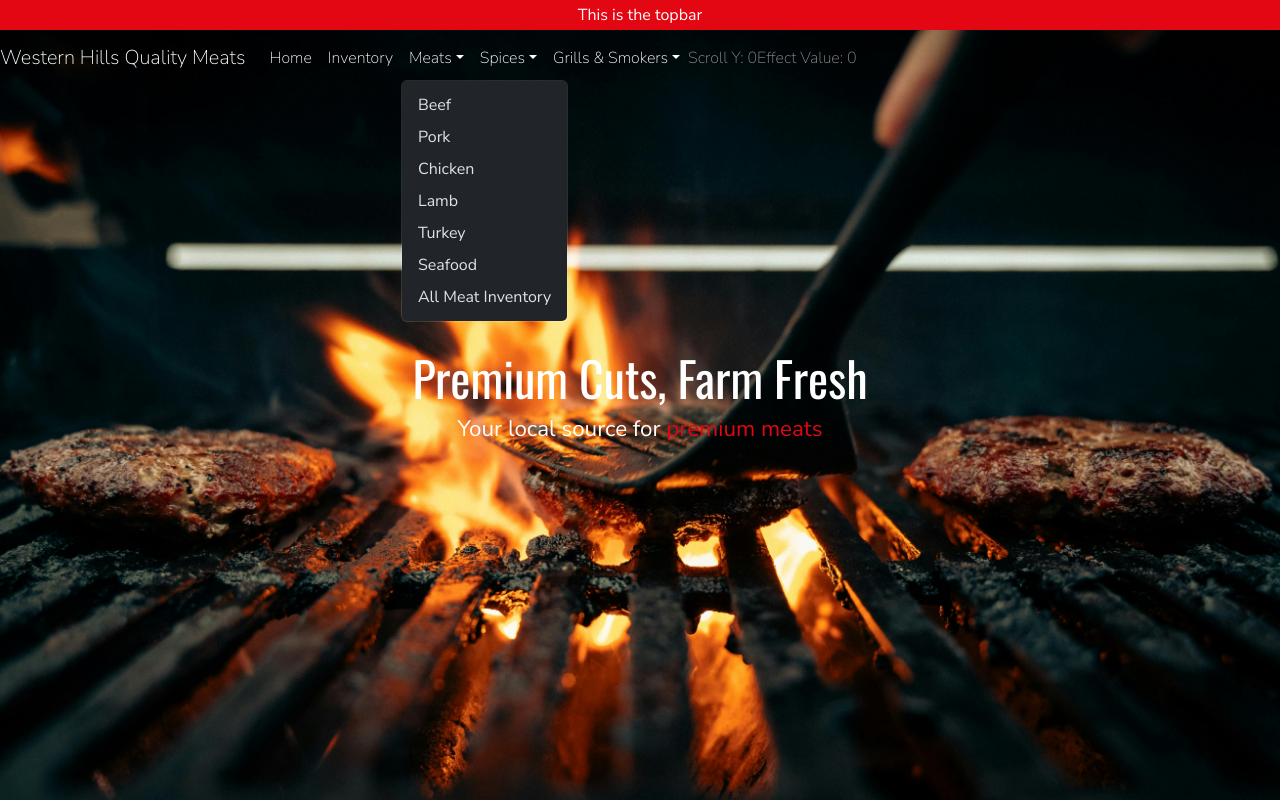
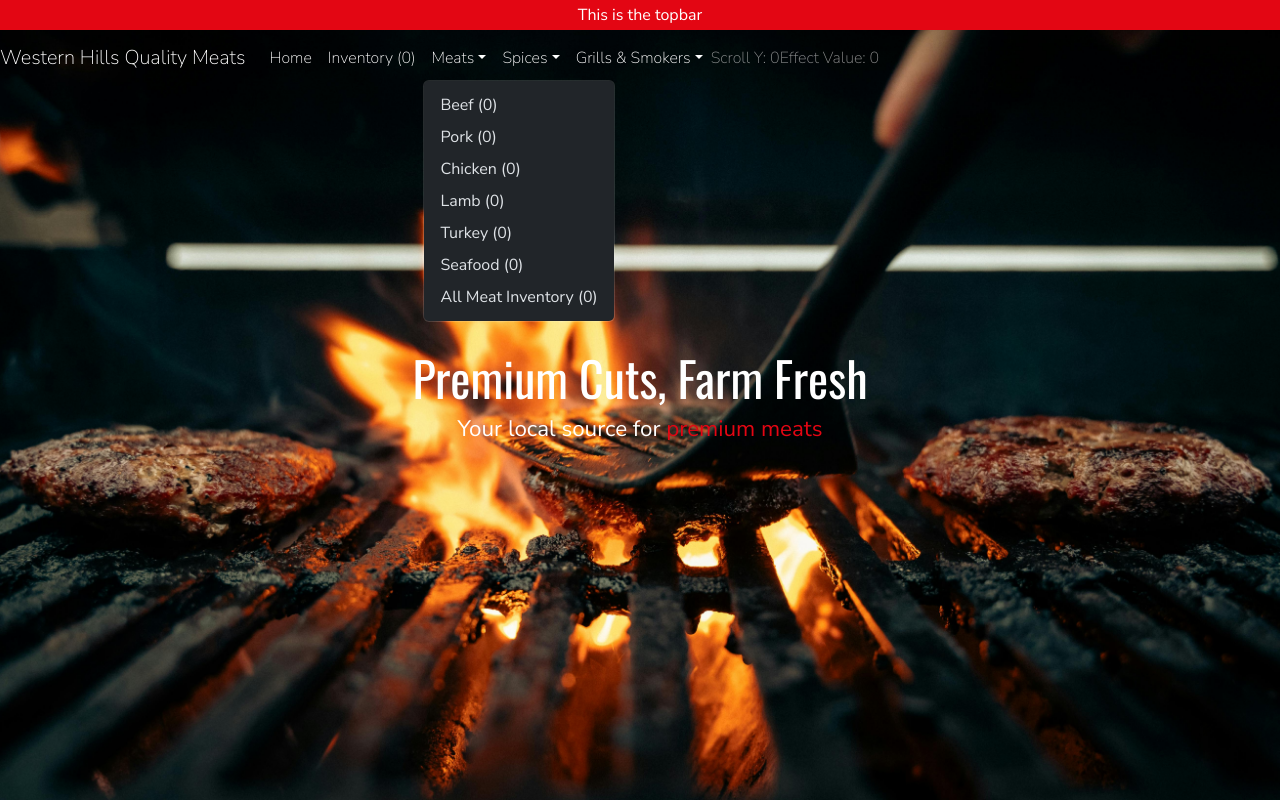
Before and after one commit to Thomas-Cottis-21/western_hills_meats, a React (Vite) app: page / in a window 1280 px wide. Both pictures are taken after a click on the button "Meats". Shown: the top 800 px of the page. Built offline with nearby package versions, Linux system fonts and the light colour scheme; no server answers.

Commit message:
using data context in navbar

```diff
--- a/src/App.jsx
+++ b/src/App.jsx
@@ -17,7 +17,7 @@ const App = () => {
   }, []);
 
   const handleAddProductData = (products) => {
-    setData([...data, products]);
+    setData(products);
     console.log("Product data added to context");
   };
 
--- a/src/components/Navigation.comp.jsx
+++ b/src/components/Navigation.comp.jsx
@@ -1,11 +1,15 @@
 import React, { useState, useEffect, useRef } from "react";
 import { Navbar, Nav, NavbarBrand, NavDropdown, NavbarCollapse, NavLink, NavbarToggle, NavbarText } from "react-bootstrap";
+import { accessData } from "../context/DataContext.context";
+import { getInventoryCount, getProductCountByCategory, getProductCountBySubcategory } from "../util/filterData.util";
 
 const Navigation = () => {
     const [scrollY, setScrollY] = useState(0);
     const [effectValue, setEffectValue] = useState(0);
     const [backdropFilter, setBackdropFilter] = useState("");
     const navbarRef = useRef(null);
+
+    const { data, setData } = accessData();
 
     useEffect(() => {
         window.addEventListener("scroll", handleScroll);
@@ -40,6 +44,18 @@ const Navigation = () => {
         }
     }, [effectValue]);
 
+    const formatSubcategoryLink = (data, linkName) => {
+        return `${linkName} (${getProductCountBySubcategory(data, linkName)})`;
+    }
+
+    const formatCategoryLink = (data, category, linkName) => {
+        return `${linkName} (${getProductCountByCategory(data, category)})`;
+    }
+
+    const formatInventoryLink = (data, linkName) => {
+        return `${linkName} (${getInventoryCount(data)})`;
+    }
+
     return (
 			<Navbar ref={navbarRef} expand="md" data-bs-theme="dark" fixed="top" id="navbar" style={{ backdropFilter: backdropFilter }}>
 				<NavbarBrand>Western Hills Quality Meats</NavbarBrand>
@@ -47,62 +63,62 @@ const Navigation = () => {
 				<NavbarCollapse id="basic-navbar-nav">
 					<Nav className="ml-auto">
 						<NavLink>Home</NavLink>
-						<NavLink>Inventory</NavLink>
+						<NavLink>{formatInventoryLink(data, "Inventory")}</NavLink>
 						<NavDropdown title="Meats">
 							<NavDropdown.Item>
-                                Beef
+                                {formatSubcategoryLink(data, "Beef")}
                             </NavDropdown.Item>
                             <NavDropdown.Item>
-                                Pork
+                                {formatSubcategoryLink(data, "Pork")}
                             </NavDropdown.Item>
                             <NavDropdown.Item>
-                                Chicken
+                                {formatSubcategoryLink(data, "Chicken")}
                             </NavDropdown.Item>
                             <NavDropdown.Item>
-                                Lamb
+                                {formatSubcategoryLink(data, "Lamb")}
                             </NavDropdown.Item>
                             <NavDropdown.Item>
-                                Turkey
+                                {formatSubcategoryLink(data, "Turkey")}
                             </NavDropdown.Item>
                             <NavDropdown.Item>
-                                Seafood
+                                {formatSubcategoryLink(data, "Seafood")}
                             </NavDropdown.Item>
                             <NavDropdown.Item>
-                                All Meat Inventory
+                                {formatCategoryLink(data, "Meats", "All Meat Inventory")}
                             </NavDropdown.Item>
 						</NavDropdown>
                         <NavDropdown title="Spices">
                             <NavDropdown.Item>
-                                Rubs
+                                {formatSubcategoryLink(data, "Rubs")}
                             </NavDropdown.Item>
                             <NavDropdown.Item>
-                                Sauces
+                                {formatSubcategoryLink(data, "Sauces")}
                             </NavDropdown.Item>
                             <NavDropdown.Item>
-                                Marinades
+                                {formatSubcategoryLink(data, "Marinades")}
                             </NavDropdown.Item>
                             <NavDropdown.Item>
-                                All Spice Inventory
+                                {formatCategoryLink(data, "Condiments", "All Spice Inventory")}
                             </NavDropdown.Item>
                         </NavDropdown>
                         <NavDropdown title="Grills & Smokers">
                             <NavDropdown.Item>
-                                Accessories
+                                {formatSubcategoryLink(data, "Accessories")}
                             </NavDropdown.Item>
                             <NavDropdown.Item>
-                                Thermometers
+                                {formatSubcategoryLink(data, "Thermometers")}
                             </NavDropdown.Item>
                             <NavDropdown.Item>
-                                Pellets
+                                {formatSubcategoryLink(data, "Pellets")}
                             </NavDropdown.Item>
                             <NavDropdown.Item>
-                                Grills
+                                {formatSubcategoryLink(data, "Grills")}
                             </NavDropdown.Item>
                             <NavDropdown.Item>
-                                Smokers
+                                {formatSubcategoryLink(data, "Smokers")}
                             </NavDropdown.Item>
                             <NavDropdown.Item>
-                                All Grills & Smoker Inventory
+                                {formatCategoryLink(data, "Smokers", "All Smoker & Grill Inventory")}
                             </NavDropdown.Item>
                         </NavDropdown>
                         <NavbarText>Scroll Y: {scrollY}</NavbarText>
--- a/src/pages/Home.page.jsx
+++ b/src/pages/Home.page.jsx
@@ -1,3 +1,4 @@
+import { useEffect } from "react";
 import CallToAction from "../components/CallToAction.comp.jsx";
 import CondimentHero from "../components/CondimentHero.comp.jsx";
 import Contact from "../components/Contact.comp.jsx";
@@ -9,10 +10,19 @@ import Vendor from "../components/Vendor.comp.jsx";
 import Location from "../components/Location.comp.jsx";
 import Navigation from "../components/Navigation.comp.jsx";
 import { accessData } from "../context/DataContext.context.jsx";
+import { getProductsByCategory } from "../util/filterData.util.js";
 
 const Home = () => {
 
     const { data, setData } = accessData();
+
+    useEffect(() => {
+        if (data.length <= 0) {
+            console.log("data is undefined");
+            return;
+        }
+        console.log(getProductsByCategory(data, "Smokers"));
+    }, [data]);
 
     return (
         <>
--- /dev/null
+++ b/src/util/filterData.util.js
@@ -0,0 +1,27 @@
+export const getProductsByCategory = (products, category) => {
+    return products.filter(product => product.categoryName === category);
+}
+
+export const getProductsBySubcategory = (products, subcategory) => {
+    return products.filter(product => product.subcategoryName === subcategory);
+}
+
+export const getProductsByPriceRange = (products, minPrice, maxPrice) => {
+    return products.filter(product => product.price >= minPrice && product.price <= maxPrice);
+}
+
+export const getProductsByBrand = (products, brand) => {
+    return products.filter(product => product.brandName === brand);
+}
+
+export const getProductCountByCategory = (products, category) => {
+    return products.filter(product => product.categoryName === category).length;
+}
+
+export const getProductCountBySubcategory = (products, subcategory) => {
+    return products.filter(product => product.subcategoryName === subcategory).length;
+}
+
+export const getInventoryCount = (products) => {
+    return products.length;
+}
```
